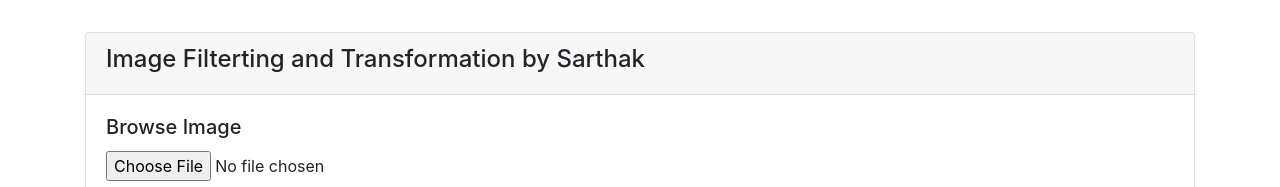
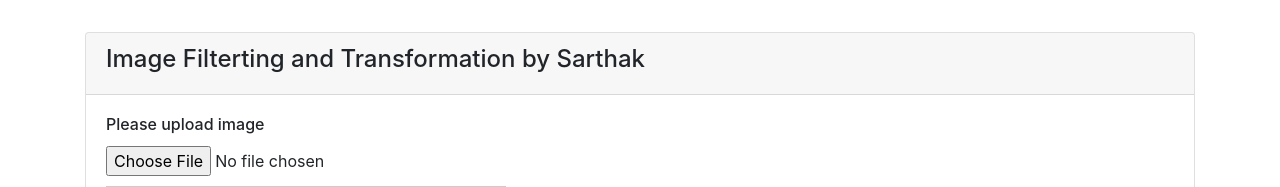
Before and after one commit to sarthak37/Image-Tranformation-Web-App, a Flask app: template templates/index.html in a window 1280 px wide. Shown: the part 62-249 px from the top of the page. Run offline with Flask 3, Linux system fonts and the light colour scheme; the template is opened without the code that fills it, so the values that code supplies are empty; some libraries are stand-ins or nearby versions.

Commit message:
squashed commits

```diff
--- a/templates/index.html
+++ b/templates/index.html
@@ -21,11 +21,11 @@
                 <h4>Image Filterting and Transformation by Sarthak </h4>
             </div>
             <div class="card-body">
-                <h5 class="card-title">Browse Image</h5>
+                <h6 class="card-title">Please upload image</h6>
                 <div class="upload-section">
                     <input type="file" id="file" name="file" required>
                     <div class="uploaded-image-container" style="margin-bottom:20px">
-                        <img id="uploaded-image" src="#" alt="Uploaded Image">
+                        <img id="uploaded-image" src="#" alt="No Image selected">
                     </div>
                 </div>
                 <p>
```
Also changed, not shown: README.md.
